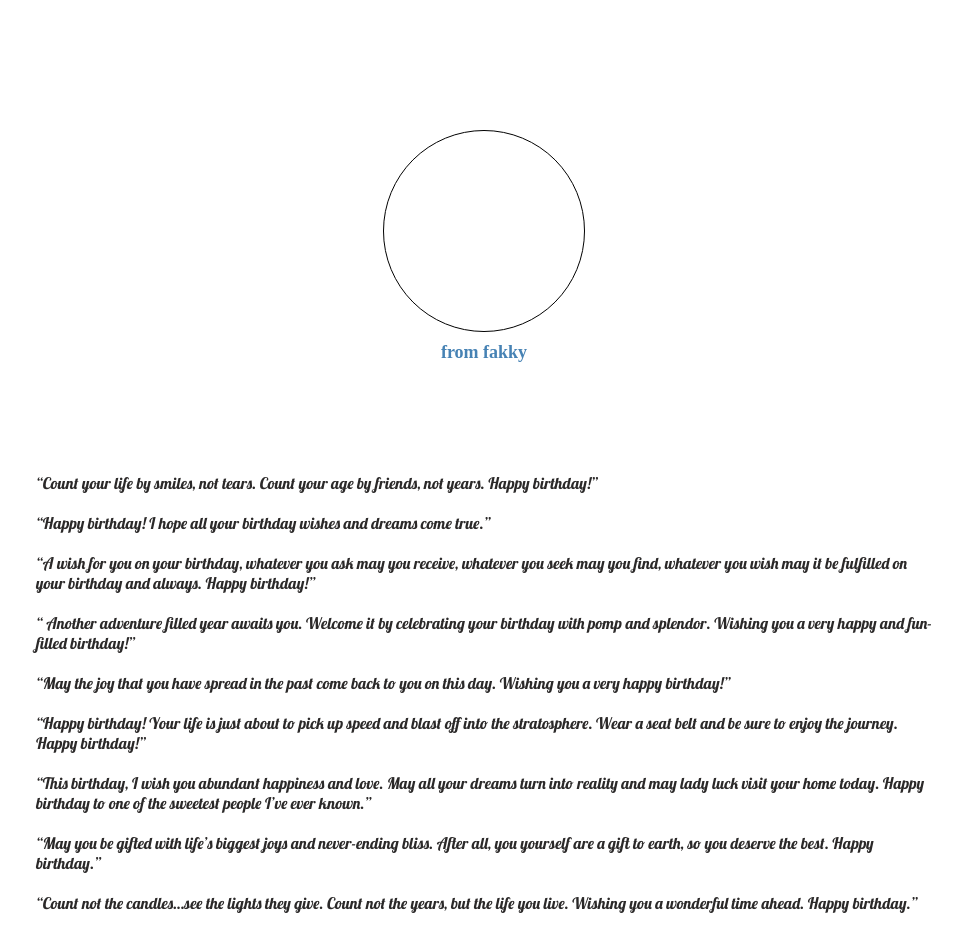
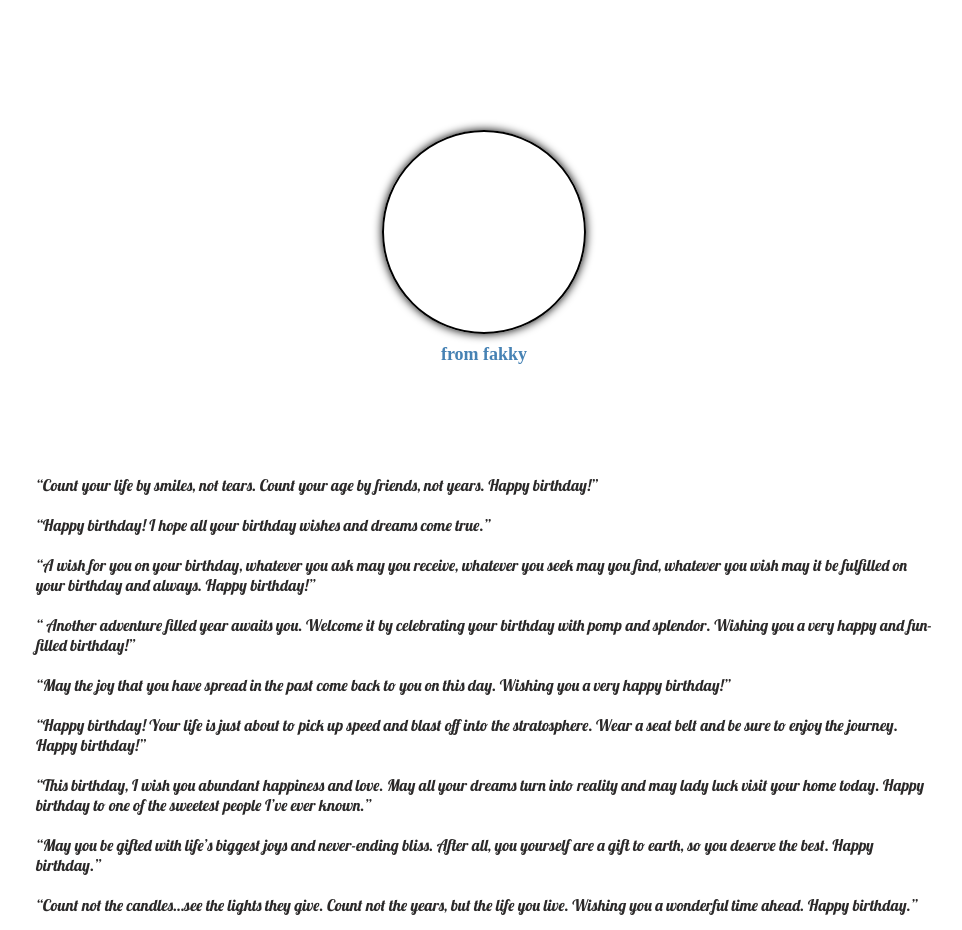
Before and after one commit to birthdayforyou/demo, a plain HTML site: page index.html in a window 1280 px wide. Shown: the part 960-1890 px from the top of the page, without its empty margins (156-1118 px from the left). Drawn offline with Linux system fonts and the light colour scheme; a web font is replaced by a local one.

Commit message:
Update style.css

```diff
--- a/style.css
+++ b/style.css
@@ -138,10 +138,10 @@ audio {
 	height:200px;
 	margin:auto;
 	margin-bottom:;
-	border:1px solid black;
+	border:2px solid black;
+        box-shadow:0 0 10px black;
 	background:url("avatar.png");
-	background-size:cover;
-	background-position:right;
+	background-size: cover;
 	border-radius:50%;
 }
 
```
